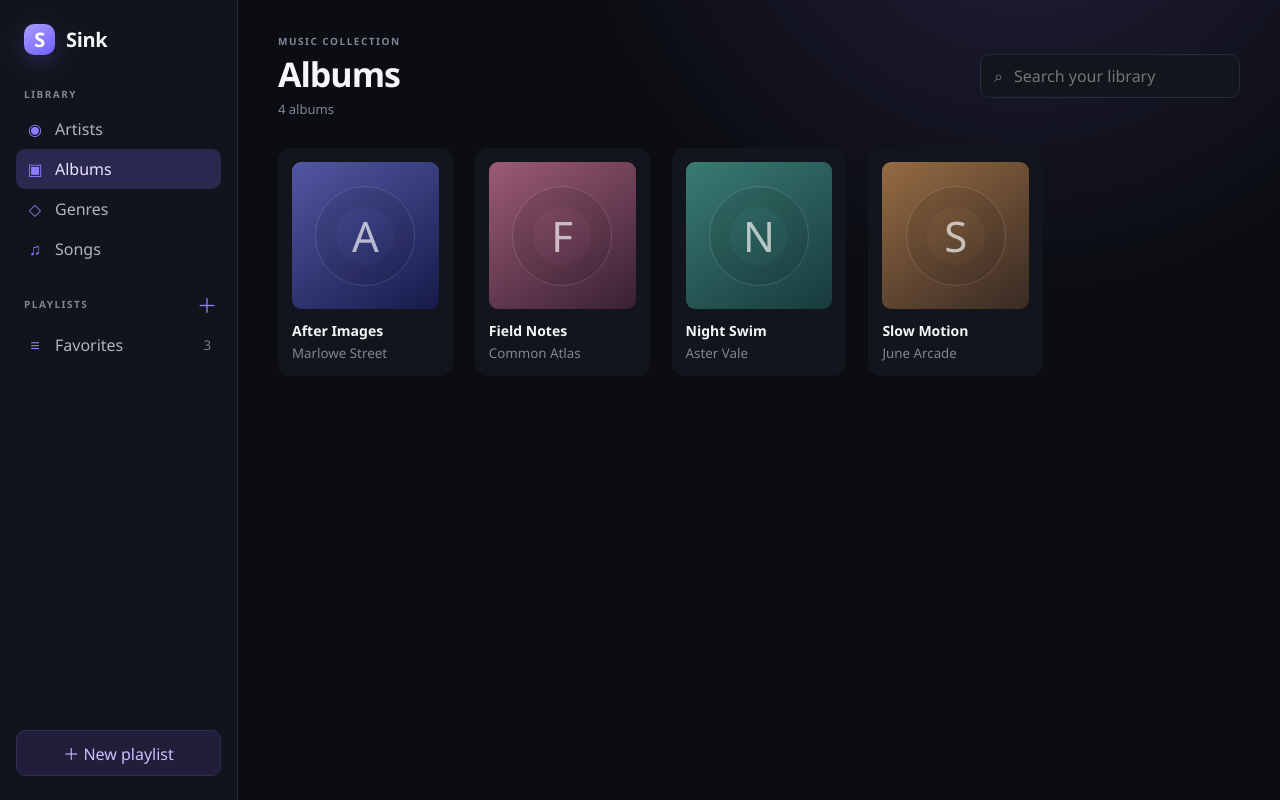
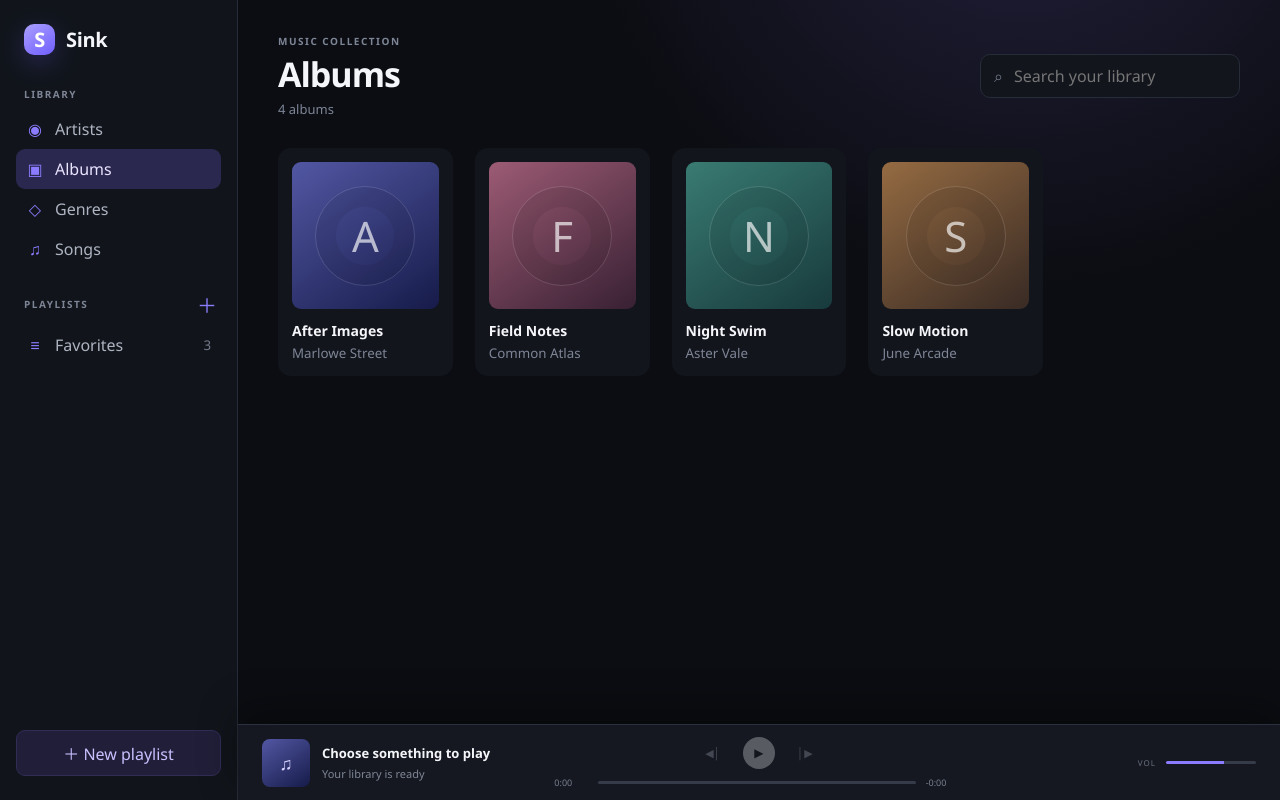
Before and after one commit to CoolBeanGames/Sink, a React (Vite) app: page / in a window 1280 px wide. Built offline with nearby package versions, Linux system fonts and the light colour scheme.

Commit message:
feat: add persistent playback bar

```diff
--- a/src/App.tsx
+++ b/src/App.tsx
@@ -1,5 +1,6 @@
-import { useMemo, useState } from 'react';
+import { useEffect, useMemo, useState } from 'react';
 import { Library } from './components/Library';
+import { Player } from './components/Player';
 import { Sidebar } from './components/Sidebar';
 import { seedTracks } from './data';
 import type { LibraryView, Playlist, Track } from './types';
@@ -11,7 +12,25 @@ export default function App() {
   const [activePlaylistId, setActivePlaylistId] = useState<string | null>(null);
   const [playlists, setPlaylists] = useState<Playlist[]>([{ id: 'favorites', name: 'Favorites', trackIds: ['1', '3', '5'] }]);
   const [nowPlaying, setNowPlaying] = useState<Track | null>(null);
+  const [isPlaying, setIsPlaying] = useState(false);
+  const [position, setPosition] = useState(0);
   const tracks = useMemo(() => seedTracks, []);
+
+  useEffect(() => {
+    if (!isPlaying || !nowPlaying) return;
+    const timer = window.setInterval(() => setPosition((current) => current >= nowPlaying.duration ? 0 : current + 1), 1000);
+    return () => window.clearInterval(timer);
+  }, [isPlaying, nowPlaying]);
+
+  const playTrack = (track: Track) => {
+    setNowPlaying(track); setPosition(0); setIsPlaying(true);
+  };
+
+  const skip = (direction: -1 | 1) => {
+    if (!nowPlaying) return;
+    const index = tracks.findIndex((track) => track.id === nowPlaying.id);
+    playTrack(tracks[(index + direction + tracks.length) % tracks.length]);
+  };
 
   const navigate = (nextView: LibraryView, playlistId?: string) => {
     setView(nextView); setDrilldown(null); setActivePlaylistId(playlistId ?? null);
@@ -28,8 +47,8 @@ export default function App() {
   return (
     <div className="app-shell">
       <Sidebar view={view} activePlaylistId={activePlaylistId} playlists={playlists} onNavigate={navigate} onCreatePlaylist={createPlaylist} />
-      <Library view={view} tracks={tracks} playlists={playlists} activePlaylistId={activePlaylistId} drilldown={drilldown} onDrilldown={setDrilldown} onBack={() => setDrilldown(null)} onPlay={setNowPlaying} />
-      {nowPlaying && <div className="playing-toast" role="status"><span>▶</span><div><small>Now playing</small><strong>{nowPlaying.title}</strong></div></div>}
+      <Library view={view} tracks={tracks} playlists={playlists} activePlaylistId={activePlaylistId} drilldown={drilldown} onDrilldown={setDrilldown} onBack={() => setDrilldown(null)} onPlay={playTrack} />
+      <Player track={nowPlaying} isPlaying={isPlaying} position={position} onToggle={() => nowPlaying && setIsPlaying((value) => !value)} onSeek={setPosition} onPrevious={() => skip(-1)} onNext={() => skip(1)} />
     </div>
   );
 }
--- /dev/null
+++ b/src/components/Player.tsx
@@ -0,0 +1,40 @@
+import type { Track } from '../types';
+
+type PlayerProps = {
+  track: Track | null;
+  isPlaying: boolean;
+  position: number;
+  onToggle: () => void;
+  onSeek: (position: number) => void;
+  onPrevious: () => void;
+  onNext: () => void;
+};
+
+const formatTime = (seconds: number) => `${Math.floor(seconds / 60)}:${String(Math.floor(seconds % 60)).padStart(2, '0')}`;
+
+export function Player({ track, isPlaying, position, onToggle, onSeek, onPrevious, onNext }: PlayerProps) {
+  const duration = track?.duration ?? 0;
+  const progress = duration ? Math.min(100, (position / duration) * 100) : 0;
+
+  return (
+    <footer className="player" aria-label="Playback controls">
+      <div className="now-playing">
+        <span className="player-art cover-0" aria-hidden="true">{track?.title.charAt(0) ?? '♫'}</span>
+        <span className="player-meta"><strong>{track?.title ?? 'Choose something to play'}</strong><small>{track?.artist ?? 'Your library is ready'}</small></span>
+      </div>
+      <div className="player-center">
+        <div className="transport">
+          <button aria-label="Previous track" onClick={onPrevious} disabled={!track}>◀│</button>
+          <button className="play-button" aria-label={isPlaying ? 'Pause' : 'Play'} onClick={onToggle} disabled={!track}>{isPlaying ? 'Ⅱ' : '▶'}</button>
+          <button aria-label="Next track" onClick={onNext} disabled={!track}>│▶</button>
+        </div>
+        <div className="timeline">
+          <time>{formatTime(position)}</time>
+          <input aria-label="Track progress" type="range" min="0" max={duration || 1} value={position} disabled={!track} onChange={(event) => onSeek(Number(event.target.value))} style={{ '--progress': `${progress}%` } as React.CSSProperties} />
+          <time>-{formatTime(Math.max(0, duration - position))}</time>
+        </div>
+      </div>
+      <div className="player-side"><span>VOL</span><span className="volume-line" /></div>
+    </footer>
+  );
+}
--- a/src/styles.css
+++ b/src/styles.css
@@ -49,6 +49,8 @@ button.track-row:hover, button.track-row:focus { background: #1a1e27; outline: n
 .track-title small { color: #797f8e; }
 .mini-cover { width: 35px; height: 35px; flex: 0 0 auto; border-radius: 6px; }
 .empty-state { padding: 70px 20px; text-align: center; color: #858c9b; }.empty-state span { font-size: 28px; color: #8b7cff; }.empty-state h2 { color: #d9dce3; font-size: 17px; margin-bottom: 5px; }.empty-state p { margin: 0; font-size: 13px; }
-.playing-toast { position: fixed; right: 24px; bottom: 24px; padding: 12px 18px; display: flex; gap: 12px; align-items: center; background: #282448; border: 1px solid #45406b; border-radius: 11px; box-shadow: 0 14px 38px #0008; }
-.playing-toast > span { color: #9b8fff; }.playing-toast div { display: flex; flex-direction: column; gap: 3px; }.playing-toast small { color: #8f94a3; font-size: 9px; text-transform: uppercase; letter-spacing: 1px; }.playing-toast strong { font-size: 13px; }
+.player { position: fixed; z-index: 5; left: 238px; right: 0; bottom: 0; height: 76px; padding: 10px 24px; display: grid; grid-template-columns: minmax(220px,1fr) minmax(360px,1.4fr) minmax(180px,1fr); align-items: center; background: #161a22f5; border-top: 1px solid #2b313e; box-shadow: 0 -14px 40px #0005; backdrop-filter: blur(16px); }
+.now-playing { display: flex; align-items: center; min-width: 0; gap: 12px; }.player-art { display: grid; place-items: center; width: 48px; height: 48px; flex: 0 0 auto; border-radius: 8px; color: #d8d4ff; font-size: 18px; }.player-meta { display: flex; flex-direction: column; gap: 4px; min-width: 0; }.player-meta strong, .player-meta small { overflow: hidden; text-overflow: ellipsis; white-space: nowrap; }.player-meta strong { font-size: 13px; }.player-meta small { color: #7f8696; font-size: 11px; }
+.player-center { display: flex; flex-direction: column; gap: 7px; }.transport { display: flex; justify-content: center; align-items: center; gap: 17px; }.transport button { border: 0; padding: 0; width: 26px; height: 26px; color: #aeb4c1; background: transparent; cursor: pointer; font-size: 11px; }.transport button:hover:not(:disabled) { color: #fff; }.transport button:disabled { opacity: .3; cursor: default; }.transport .play-button { width: 32px; height: 32px; border-radius: 50%; color: #12131a; background: #f4f6fa; font-size: 12px; }.timeline { display: grid; grid-template-columns: 34px 1fr 38px; gap: 8px; align-items: center; }.timeline time { color: #777e8d; font-size: 9px; font-variant-numeric: tabular-nums; }.timeline input { --progress: 0%; appearance: none; height: 3px; border-radius: 5px; outline: 0; background: linear-gradient(to right,#8b7cff var(--progress),#353b48 var(--progress)); cursor: pointer; }.timeline input::-webkit-slider-thumb { appearance: none; width: 10px; height: 10px; border-radius: 50%; background: #ded9ff; opacity: 0; }.timeline input:hover::-webkit-slider-thumb { opacity: 1; }
+.player-side { display: flex; align-items: center; justify-content: flex-end; gap: 10px; color: #686f7e; font-size: 8px; letter-spacing: 1px; }.volume-line { width: 90px; height: 3px; border-radius: 3px; background: linear-gradient(to right,#8b7cff 65%,#353b48 65%); }
 @media (max-width: 1000px) { .library { padding-inline: 25px; }.track-row { grid-template-columns: 35px minmax(220px,1fr) minmax(130px,.8fr) 60px; }.track-row > :nth-child(4) { display:none; } }
```
